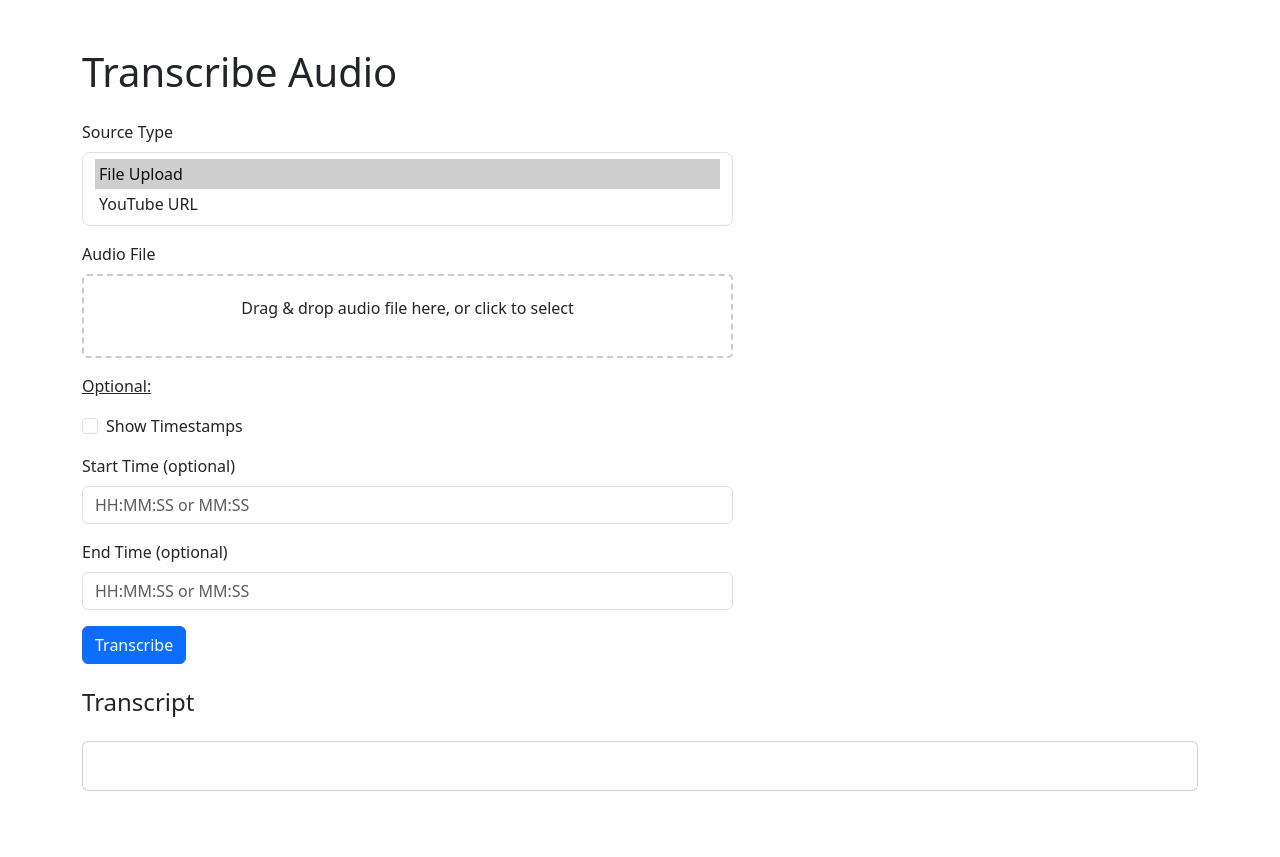
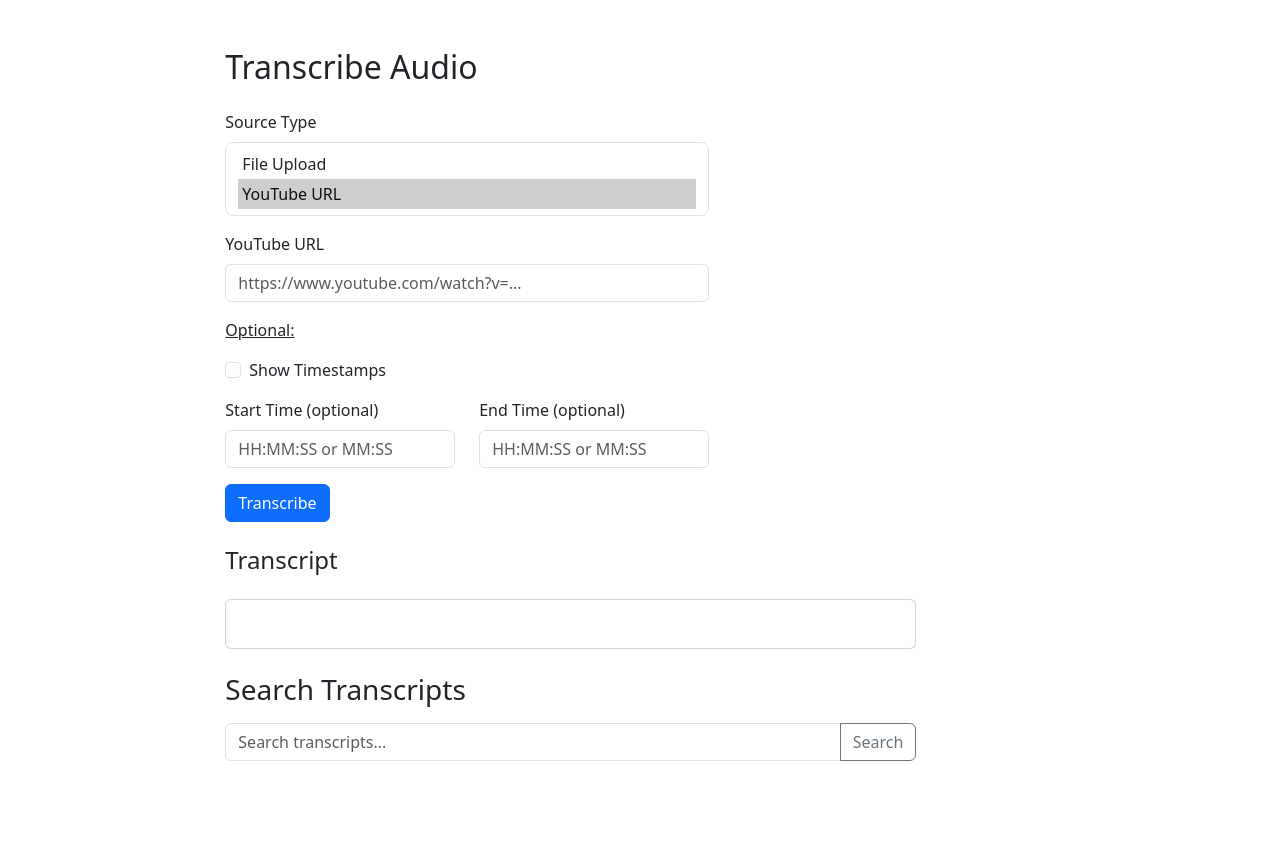
Before and after one commit to tal66/transcriber, a Flask app: page / in a window 1280 px wide. Before the commit the page ends 815 px from the top, so only its background shows below. Run offline with Flask 3, Linux system fonts and the light colour scheme.

Commit message:
db, search

```diff
--- a/requirements.txt
+++ b/requirements.txt
@@ -4,4 +4,5 @@ soundfile
 pydub
 yt-dlp
 Flask
+pymongo
 pyannote.audio
--- a/src/app.py
+++ b/src/app.py
@@ -6,13 +6,25 @@ from flask import Flask, render_template, request, jsonify
 from werkzeug.utils import secure_filename
 
 from src.settings import UPLOAD_DIR
+from src.transcribe import transcribe_file, transcribe_file_segment
 from src.youtube_util import download_audio
-from src.transcribe import transcribe_file, transcribe_file_segment
-
-app = Flask(__name__)
 
 logging.basicConfig(level=logging.INFO)
 logger = logging.getLogger(__name__)
+
+# db
+DB_ENABLED = False
+try:
+    import src.db as db
+    db.client.admin.command('ping')
+    DB_ENABLED = True
+    logger.info("MongoDB enabled")
+except Exception as e:
+    db = None
+    logger.error("MongoDB disabled")
+    logger.error(e, exc_info=True)
+
+app = Flask(__name__)
 
 app.config['UPLOAD_FOLDER'] = UPLOAD_DIR
 
@@ -30,7 +42,7 @@ def transcribe():
     end_time = request.form.get('end_time')
     logger.info(f"{source_type}, show_timestamps: {show_timestamps}, start_time: {start_time}, end_time: {end_time}")
 
-    yt_meta = None
+    meta = None
     upload_filepath = None
     try:
         if source_type == 'file':
@@ -46,6 +58,7 @@ def transcribe():
                 filename = secure_filename(file.filename)
                 upload_filepath = os.path.join(app.config['UPLOAD_FOLDER'], filename)
                 file.save(upload_filepath)
+                meta = {'title': filename, 'src_type': 'file'}
 
         elif source_type == 'youtube':
             youtube_url = request.form.get('youtube_url')
@@ -54,7 +67,8 @@ def transcribe():
             if not youtube_url.startswith('https://www.youtube.com/'):
                 return jsonify({'error': 'Not YouTube URL'}), 400
 
-            upload_filepath, yt_meta = download_audio(youtube_url)
+            upload_filepath, meta = download_audio(youtube_url)
+            meta['src_type'] = 'youtube'
             logger.info(f"downloaded audio: '{upload_filepath}'")
         else:
             logger.error(f"Invalid source_type: {source_type}")
@@ -73,7 +87,48 @@ def transcribe():
 
     return jsonify(
         {'message': 'Transcription completed', 'output_file': result_file, 'transcript': Path(result_file).read_text(),
-         'yt_meta': yt_meta})
+         'meta': meta})
+
+
+@app.route('/save_transcript', methods=['POST'])
+def save_transcript_route():
+    if not DB_ENABLED:
+        return jsonify({'error': 'DB not enabled'}), 400
+
+    data = request.json
+    doc = {
+        'title': data.get('title'),
+        'content': data.get('content'),
+        'src_type': data.get('src_type'),
+    }
+
+    if not doc['content']:
+        return jsonify({'error': 'No transcript'}), 400
+
+    try:
+        transcript_id = db.save_transcript(doc)
+        logger.info(f"Saved transcript: {transcript_id}")
+        return jsonify({'message': 'Transcript saved', 'transcript_id': transcript_id})
+    except Exception as e:
+        logger.error(e, exc_info=True)
+        return jsonify({'error': 'Failed to save transcript'}), 500
+
+
+@app.route('/search_transcripts', methods=['GET'])
+def search_transcripts():
+    if not DB_ENABLED:
+        return jsonify({'error': 'DB not enabled'}), 400
+
+    query = request.args.get('query', '')
+    if not query:
+        return jsonify({'error': 'No search query provided'}), 400
+
+    try:
+        results = db.search_transcripts(query)
+        return jsonify({'results': results})
+    except Exception as e:
+        logger.error(e, exc_info=True)
+        return jsonify({'error': 'Failed to search transcripts'}), 500
 
 
 if __name__ == '__main__':
--- a/src/settings.py
+++ b/src/settings.py
@@ -10,3 +10,6 @@ Path(TEMP_FILES_DIR).mkdir(exist_ok=True)
 # devices
 LOOPBACK_DEVICE_ID = 16
 MIC_DEVICE_ID = 1
+
+# db
+CONN_STRING = "mongodb://localhost:27017/"
--- a/src/templates/index.html
+++ b/src/templates/index.html
@@ -24,19 +24,20 @@
         }
     </style>
 </head>
-<body>
-<div class="container mt-5">
-    <h1 class="mb-4">Transcribe Audio</h1>
+<body class="pb-5">
+
+<div class="container mt-5 col-8">
+    <h2 class="mb-4">Transcribe Audio</h2>
 
     <form id="transcriptionForm" class="col-7">
         <div class="mb-3">
             <label for="sourceType" class="form-label">Source Type</label>
             <select class="form-select rounded-3" id="sourceType" size="2">
-                <option class="p-1" selected value="file">File Upload</option>
-                <option class="p-1" value="youtube">YouTube URL</option>
+                <option class="p-1" value="file">File Upload</option>
+                <option class="p-1" selected value="youtube">YouTube URL</option>
             </select>
         </div>
-        <div id="fileUploadSection" class="mb-3">
+        <div id="fileUploadSection" class="mb-3 d-none">
             <label for="audioFile" class="form-label">Audio File</label>
             <div id="dragDropZone" class="drag-drop-zone">
                 <p>Drag & drop audio file here, or click to select</p>
@@ -44,7 +45,7 @@
             </div>
             <p id="selectedFileName" class="mt-2"></p>
         </div>
-        <div id="youtubeUrlSection" class="mb-3 d-none">
+        <div id="youtubeUrlSection" class="mb-3">
             <label for="youtubeUrl" class="form-label">YouTube URL</label>
             <input type="url" class="form-control" id="youtubeUrl" name="youtube_url"
                    placeholder="https://www.youtube.com/watch?v=...">
@@ -56,13 +57,16 @@
             <input type="checkbox" class="form-check-input" id="showTimestamps" name="show_timestamps">
             <label class="form-check-label" for="showTimestamps">Show Timestamps</label>
         </div>
-        <div class="mb-3">
-            <label for="startTime" class="form-label">Start Time (optional)</label>
-            <input type="text" class="form-control" id="startTime" name="start_time" placeholder="HH:MM:SS or MM:SS">
-        </div>
-        <div class="mb-3">
-            <label for="endTime" class="form-label">End Time (optional)</label>
-            <input type="text" class="form-control" id="endTime" name="end_time" placeholder="HH:MM:SS or MM:SS">
+        <div class="row">
+            <div class="mb-3 col">
+                <label for="startTime" class="form-label">Start Time (optional)</label>
+                <input type="text" class="form-control" id="startTime" name="start_time"
+                       placeholder="HH:MM:SS or MM:SS">
+            </div>
+            <div class="mb-3 col">
+                <label for="endTime" class="form-label">End Time (optional)</label>
+                <input type="text" class="form-control" id="endTime" name="end_time" placeholder="HH:MM:SS or MM:SS">
+            </div>
         </div>
 
         <button type="submit" class="btn btn-primary">Transcribe</button>
@@ -74,14 +78,27 @@
         {% endif %}
     </div>
 
-    <div class="mt-4">
+    <div class="mt-4 mb-2">
         <h4 class="pb-2">Transcript</h4>
-        <div id="youtubeInfo" class="mt-2 pb-2"><div id="youtubeTitle"></div> </div>
-        <div class="card mb-4 pt-2 pb-2">
+        <div id="transcriptInfo" class="mt-2 pb-2">
+            <div id="transcriptTitle"></div>
+        </div>
+        <div class="card mb-4 p-2 col-10">
             <div id="transcriptContainer" class="card-body">
                 {{ transcript }}
             </div>
         </div>
+        <button id="saveTranscriptBtn" class="btn btn-success d-none mb-3">Save To DB</button>
+    </div>
+
+
+    <div class="mt-3 mb-5 col-10">
+        <h3 class="mb-3">Search Transcripts</h3>
+        <div class="input-group mb-3 col-8">
+            <input type="text" id="searchInput" class="form-control" placeholder="Search transcripts...">
+            <button class="btn btn-outline-secondary" type="button" id="searchButton">Search</button>
+        </div>
+        <div id="searchResults" class="mt-3"></div>
     </div>
 
 </div>
@@ -101,6 +118,12 @@
     const dragDropZone = document.getElementById('dragDropZone');
     const audioFileInput = document.getElementById('audioFile');
     const selectedFileName = document.getElementById('selectedFileName');
+    const saveTranscriptBtn = document.getElementById('saveTranscriptBtn');
+    const transcriptTitle = document.getElementById('transcriptTitle');
+
+    const searchInput = document.getElementById('searchInput');
+    const searchButton = document.getElementById('searchButton');
+    const searchResults = document.getElementById('searchResults');
 
     sourceType.addEventListener('change', function () {
         if (this.value === 'file') {
@@ -158,13 +181,14 @@
         }
     }
 
-    //
+    // submit
 
     form.addEventListener('submit', function (e) {
         e.preventDefault();
-        const ytInfo = document.getElementById('youtubeInfo');
+
         const formData = new FormData(form);
         formData.append('source_type', sourceType.value);
+        saveTranscriptBtn.classList.add('d-none');
 
         resultDiv.innerHTML = '<div class="alert alert-info">Transcription request submitted. Processing...</div>';
 
@@ -177,18 +201,16 @@
                 if (data.error) {
                     resultDiv.innerHTML = `<div class="alert alert-danger">${data.error}</div>`;
                     transcriptContainer.innerHTML = '';
-                    ytInfo.innerHTML = '';
+                    transcriptTitle.innerHTML = '';
                 } else {
                     resultDiv.innerHTML = `<div class="alert alert-success">${data.message}</div>`;
                     transcriptContainer.innerText = data.transcript;
 
-                    if (data.yt_meta) {
-                        ytInfo.innerHTML = `
-                            <div>
-                                Title: <strong>${data.yt_meta.title}</strong>
-                            </div>
-                        `;
+                    if (data.meta) {
+                        transcriptTitle.innerHTML = `<strong>${data.meta.title}</strong>`;
                     }
+                    saveTranscriptBtn.classList.remove('d-none');
+                    saveTranscriptBtn.disabled = false;
                 }
             })
             .catch(error => {
@@ -196,7 +218,82 @@
                 transcriptContainer.innerHTML = '';
             });
     });
-    // });
+
+    // save
+
+    saveTranscriptBtn.addEventListener('click', function () {
+        const title = transcriptTitle.textContent || 'Untitled';
+        const content = transcriptContainer.textContent;
+        const src_type = sourceType.value;
+
+
+        fetch('/save_transcript', {
+            method: 'POST',
+            headers: {
+                'Content-Type': 'application/json',
+            },
+            body: JSON.stringify({title: title, content: content, src_type: src_type})
+        })
+            .then(response => response.json())
+            .then(data => {
+                if (data.error) {
+                    resultDiv.innerHTML = `<div class="alert alert-danger">${data.error}</div>`;
+                    return;
+                }
+                resultDiv.innerHTML = `<div class="alert alert-success">${data.message}</div>`;
+                saveTranscriptBtn.disabled = true;
+            })
+            .catch(error => {
+                resultDiv.innerHTML = `<div class="alert alert-danger">Error: ${error}</div>`;
+            });
+    });
+
+    // search
+
+    function performSearch() {
+        const query = searchInput.value.trim();
+        if (!query) {
+            return;
+        }
+
+        fetch(`/search_transcripts?query=${encodeURIComponent(query)}`)
+            .then(response => response.json())
+            .then(data => {
+                displaySearchResults(data.results);
+            })
+            .catch(error => {
+                searchResults.innerHTML = `<div class="alert alert-danger">Error searching transcripts: ${error.message}</div>`;
+            });
+    }
+
+    searchButton.addEventListener('click', performSearch);
+
+    function displaySearchResults(results) {
+        if (results.length === 0) {
+            searchResults.innerHTML = '<p>No results found.</p>';
+            return;
+        }
+
+        let resultsHtml = '<ul class="list-group">';
+        results.forEach(result => {
+            resultsHtml += `
+                        <li class="list-group-item">
+                            <h5>${result.title}</h5>
+                            <p>${result.content.substring(0, 200)}...</p>
+                        </li>
+                    `;
+        });
+        resultsHtml += '</ul>';
+        searchResults.innerHTML = resultsHtml;
+    }
+
+    // Enter
+    searchInput.addEventListener('keydown', function (event) {
+        if (event.key === 'Enter') {
+            performSearch();
+        }
+    })
+
 </script>
 </body>
 </html>
```
Also changed, not shown: src/db.py (added, +34 -0 lines), README.md, img/ui.png (deleted), img/ui1.png (added), img/ui2.png (added).
